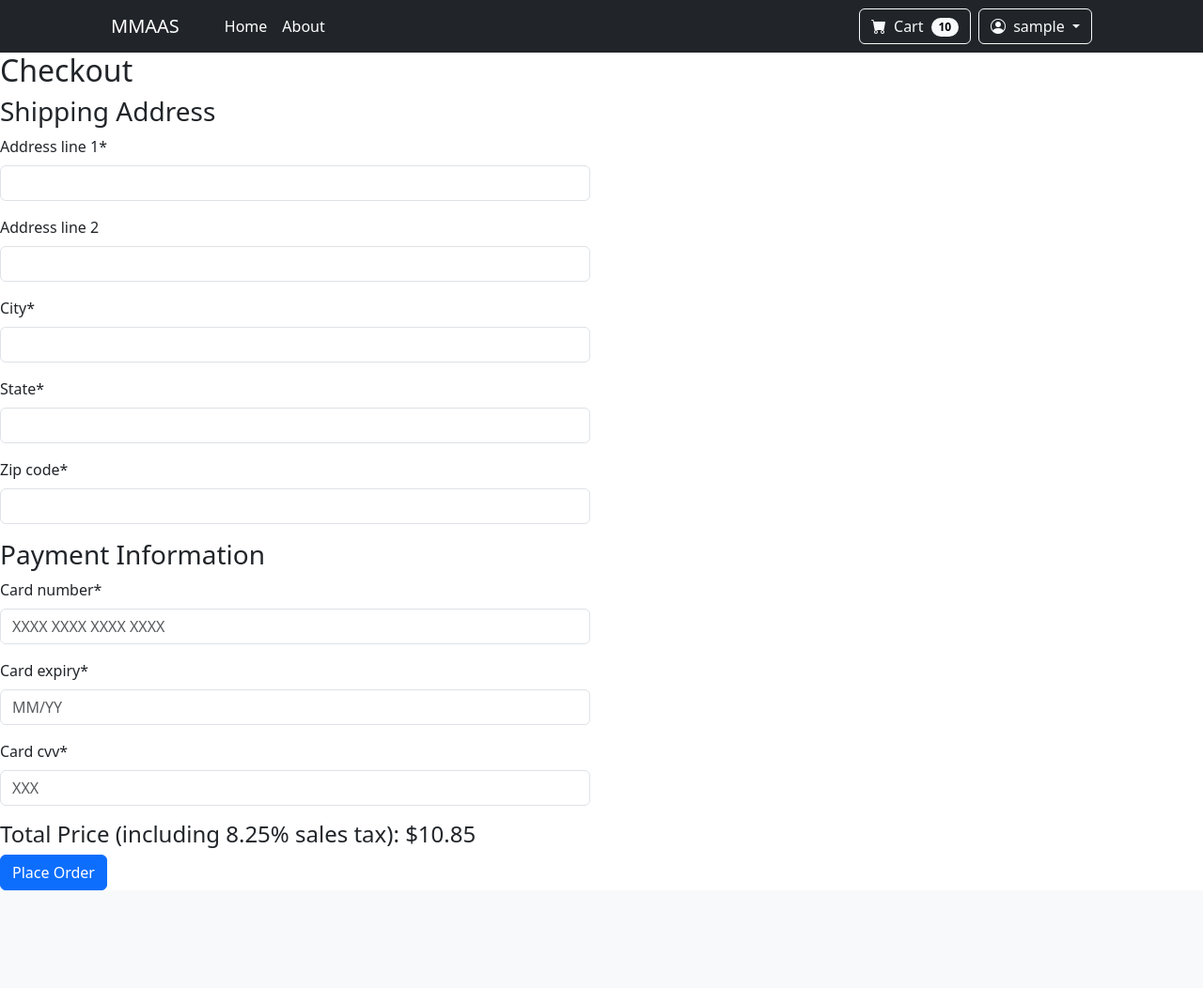
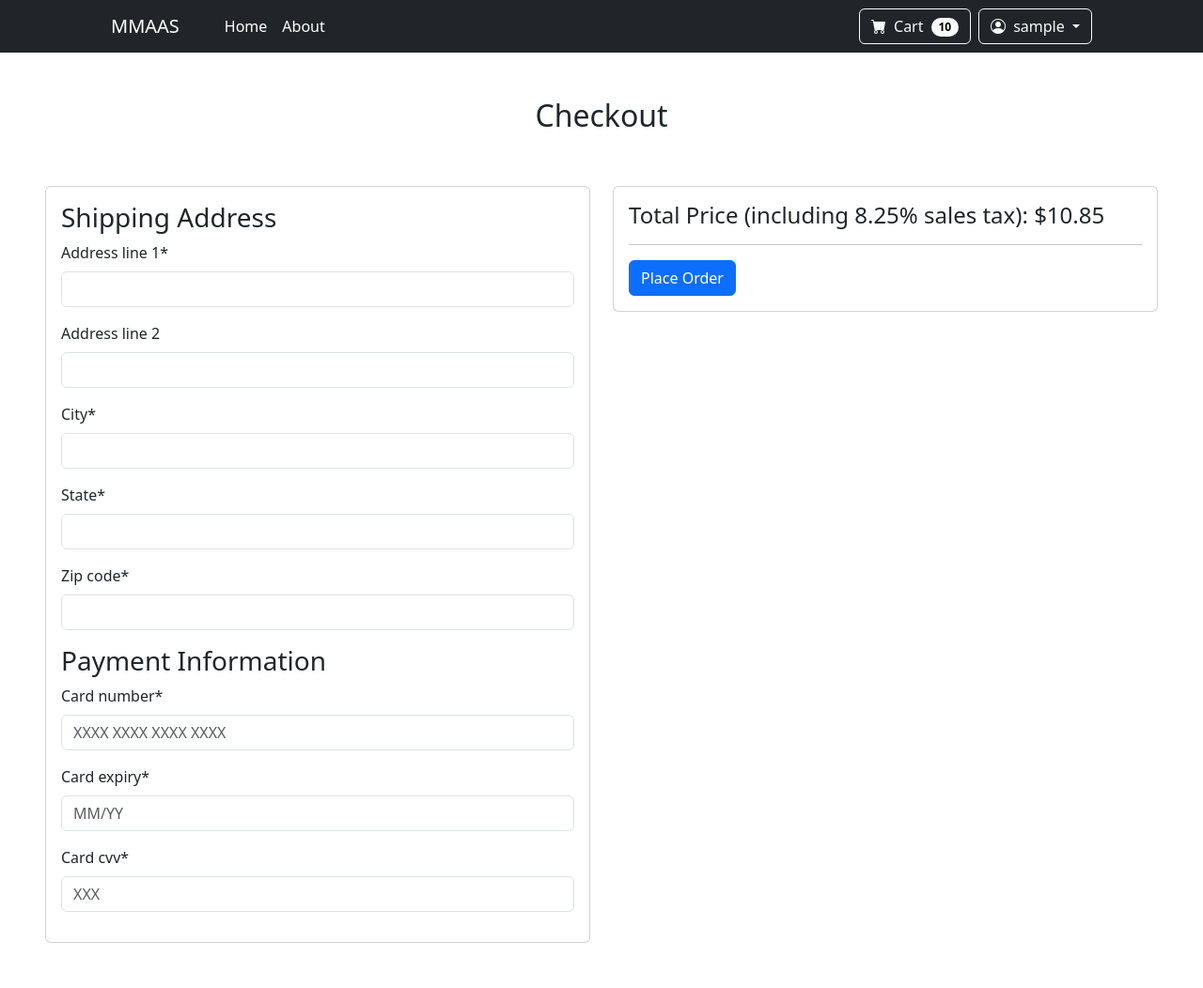
Before and after one commit to mkumm14/online-marketplace-g1, a Django app: page /cart/checkout/ in a window 1280 px wide. Shown: the whole page at 94% size. Before the commit the page ends 948 px from the top, so only its background shows below. Run offline with Django 4.2, Linux system fonts and the light colour scheme; a user stored in the database is signed in; tables that the repository leaves empty hold one stand-in row (values such as "Sample post"); some libraries are stand-ins or nearby versions.

Commit message:
minor changes

```diff
--- a/cart/templates/checkout/checkout.html
+++ b/cart/templates/checkout/checkout.html
@@ -1,18 +1,32 @@
 {% extends 'base.html' %}
 {% load crispy_forms_tags %}
 {% block content %}
-  <h2>Checkout</h2>
-  <div class="row">
+  <h2 class="text-center mt-5">Checkout</h2>
+  <div class="row p-5">
     <div class="col-md-6">
+      <div class="card">
+        <div class="card-body">
           <h3>Shipping Address</h3>
           <form method="post" action="{% url 'checkout' %}">
             {% csrf_token %}
             {{ address_form|crispy }}
             <h3>Payment Information</h3>
             {{ payment_form|crispy }}
+          </form>
+        </div>
+      </div>
+    </div>
+    <div class="col-md-6">
+      <div class="card">
+        <div class="card-body">
           <h4>Total Price (including 8.25% sales tax): ${{ total_price_with_tax|floatformat:2 }}</h4>
+          <hr>
+          <form method="post" action="{% url 'checkout' %}">
+            {% csrf_token %}
             <button type="submit" class="btn btn-primary">Place Order</button>
           </form>
         </div>
       </div>
+    </div>
+  </div>
 {% endblock %}
--- a/product/models.py
+++ b/product/models.py
@@ -13,7 +13,7 @@ class Category(models.Model):
 class Product(models.Model):
     name = models.CharField(max_length=255)
     description = models.TextField()
-    image = models.ImageField(upload_to='products/', blank=True)
+    image = models.ImageField(upload_to='products/')
     price = models.DecimalField(max_digits=7, decimal_places=2)
     quantity = models.PositiveIntegerField()
     categories = models.ManyToManyField(Category)
```
Lines whose indentation alone changed are shown as unchanged.
